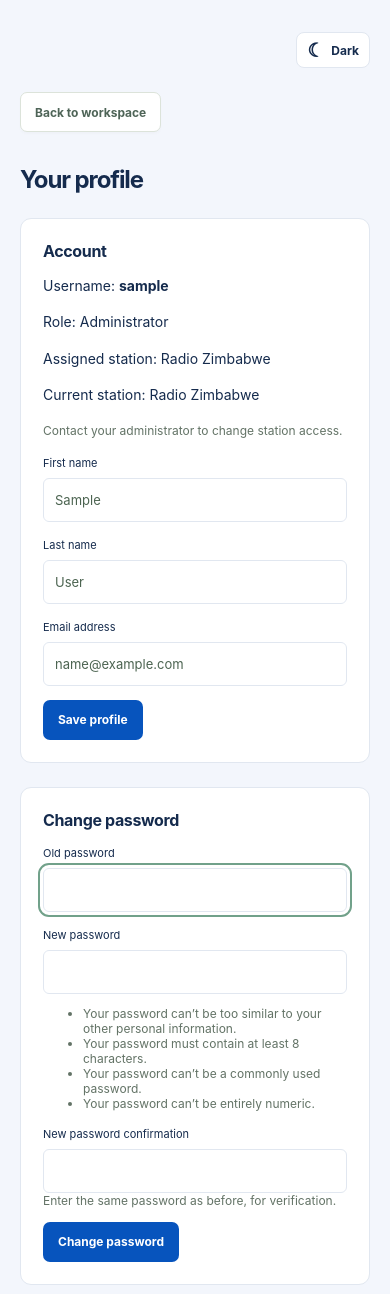
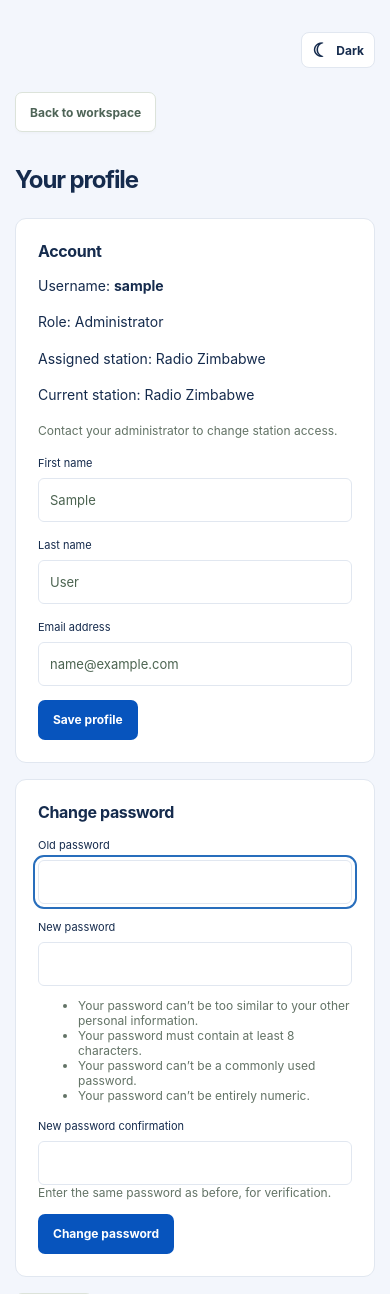
Before and after one commit to dev-merit01/radio-zimbabwe-chatbot, a Django app: page /accounts/profile/ in a window 390 px wide. Shown: the top 1294 px of the page. Run offline with Django 5.2, Linux system fonts and the light colour scheme; a user stored in the database is signed in; data comes from the database, SQL or seed files in the repository; tables that the repository leaves empty hold one stand-in row (values such as "Sample post"); parts of the project's set-up code (start-up, migrations or seed data) failed here and were passed over.

Commit message:
style: load shared responsive and theme alignment improvements on profile.html

```diff
--- a/templates/accounts/profile.html
+++ b/templates/accounts/profile.html
@@ -1,5 +1,5 @@
 {% load static %}<!doctype html>
-<html lang="en"><head><meta charset="utf-8"><meta name="viewport" content="width=device-width,initial-scale=1"><title>Your profile · AirVote</title><script src="{% static 'workspace/theme.js' %}?v=theme-20261111"></script><link rel="stylesheet" href="{% static 'workspace/studio.css' %}"><link rel="stylesheet" href="{% static 'workspace/theme.css' %}?v=theme-20261111"></head>
+<html lang="en"><head><meta charset="utf-8"><meta name="viewport" content="width=device-width,initial-scale=1"><title>Your profile · AirVote</title><script src="{% static 'workspace/theme.js' %}?v=theme-20261111"></script><link rel="stylesheet" href="{% static 'workspace/studio.css' %}"><link rel="stylesheet" href="{% static 'workspace/theme.css' %}?v=theme-20261111"><link rel="stylesheet" href="{% static 'workspace/polish.css' %}?v=ui-polish-20261112"></head>
 <body><main class="profile-page"><div class="profile-theme-row"><button class="theme-quick-toggle" id="theme-quick-toggle" type="button" aria-label="Switch to dark mode" aria-pressed="false"><span class="theme-icon" aria-hidden="true">☾</span><span class="theme-toggle-label">Dark</span></button></div><a class="button secondary" href="/">Back to workspace</a><h1>Your profile</h1>
 {% if messages %}<div class="notice" role="status">{% for message in messages %}<p>{{ message }}</p>{% endfor %}</div>{% endif %}
 <section class="panel settings-section"><h2>Account</h2><p>Username: <strong>{{ request.user.username }}</strong></p><p>Role: {% if request.user.is_superuser %}Administrator{% else %}Station team{% endif %}</p><p>Assigned station: {{ assigned_station }}</p><p>Current station: {{ current_station }}</p><p class="hint">Contact your administrator to change station access.</p>
```
